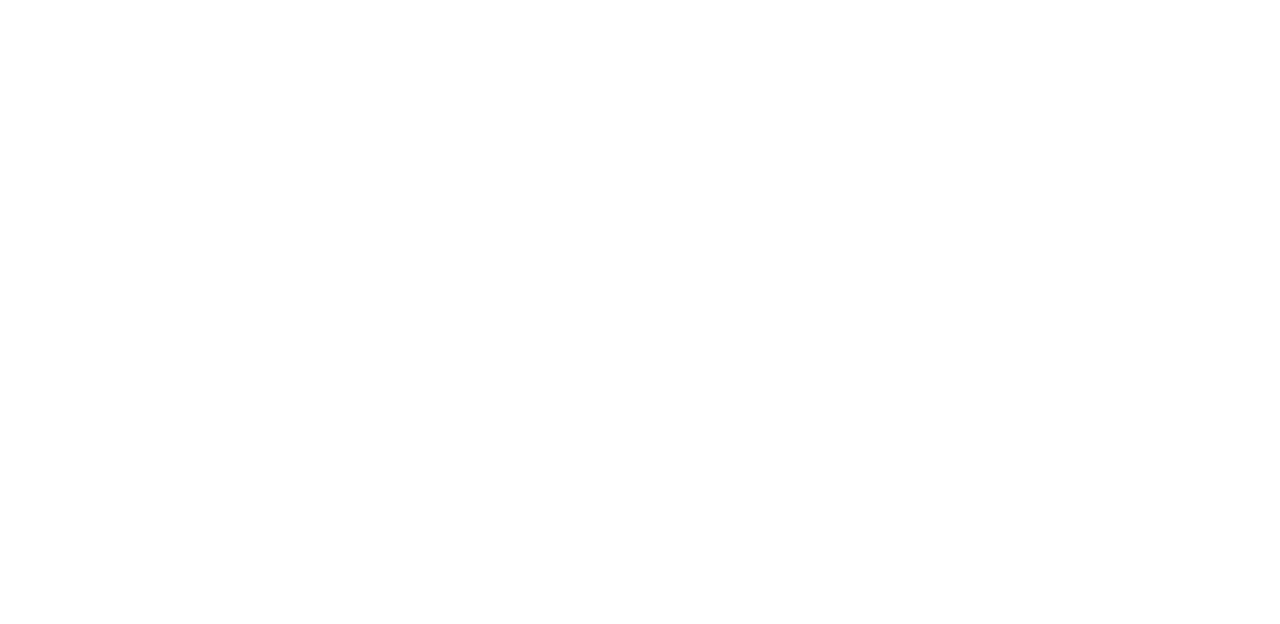
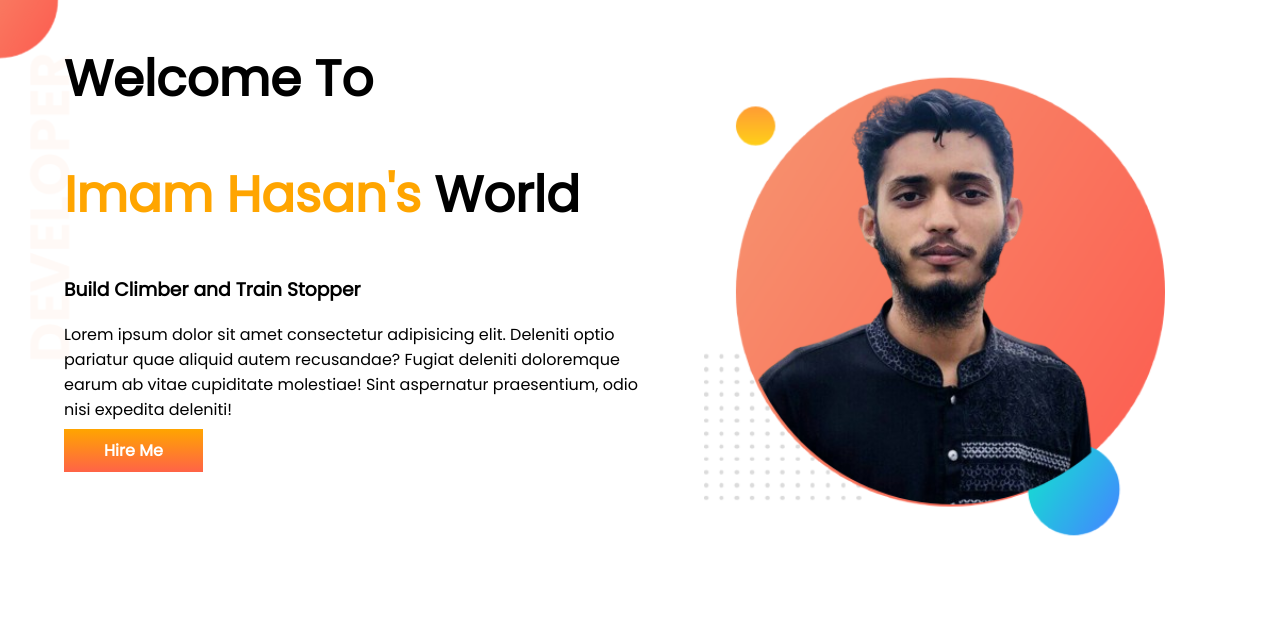
Before and after one commit to ihsakib02/developer-portfolio, a plain HTML site: page index.html in a window 1280 px wide. Drawn offline with Linux system fonts and the light colour scheme.

Commit message:
top banner added

```diff
--- a/index.html
+++ b/index.html
@@ -5,11 +5,30 @@
     <meta charset="UTF-8">
     <meta name="viewport" content="width=device-width, initial-scale=1.0">
     <title>DevPortfolio</title>
+    <link rel="preconnect" href="https://fonts.googleapis.com">
+    <link rel="preconnect" href="https://fonts.gstatic.com" crossorigin>
+    <link href="https://fonts.googleapis.com/css2?family=Poppins&display=swap" rel="stylesheet">
     <link rel="stylesheet" href="style.css">
 </head>
 
 <body>
+    <section class="top-banner">
+        <div class="half-width">
+            <h1>Welcome To</h1>
+            <h1> <span class="orange-color">Imam Hasan's</span> World</h1>
+            <h3>Build Climber and Train Stopper</h3>
+            <p> Lorem ipsum dolor sit amet consectetur adipisicing elit. Deleniti optio pariatur quae aliquid autem
+                recusandae?
+                Fugiat deleniti doloremque earum ab vitae cupiditate molestiae! Sint aspernatur praesentium, odio nisi
+                expedita
+                deleniti! </p>
+            <a class="hire-me-btn" target="_blank" href="google.com">Hire Me</a>
+        </div>
+        <div class="half-width">
+            <img src="images/sakib-with-bg.png" alt="sakib-with-bg">
 
+        </div>
+    </section>
 </body>
 
 </html>
--- a/style.css
+++ b/style.css
@@ -0,0 +1,39 @@
+body {
+    font-family: 'Poppins', sans-serif;
+    margin: 0;
+}
+
+h1 {
+    font-size: 50px;
+}
+
+.orange-color {
+    color: orange;
+}
+
+section {
+    display: flex;
+}
+
+.half-width {
+    width: 50%;
+    padding-left: 5%;
+}
+
+.half-width img {
+    width: 80%;
+}
+
+.hire-me-btn {
+    text-decoration: none;
+    background-image: linear-gradient(orange, tomato);
+    color: white;
+    font-weight: 700;
+    padding: 10px 40px;
+    border: 2px;
+}
+
+.top-banner {
+    background-image: url(images/top-banner.png);
+    background-repeat: no-repeat;
+}
```
Also changed, not shown: images/dream-bg.png (added), images/exp-bg.png (added), images/jhankar.png (added), images/jhankar2.png (added), images/my-bg.png (added), images/my-bg2.png (added), images/sakib-with-bg.png (added), images/top-banner.png (added), 7 other files.
